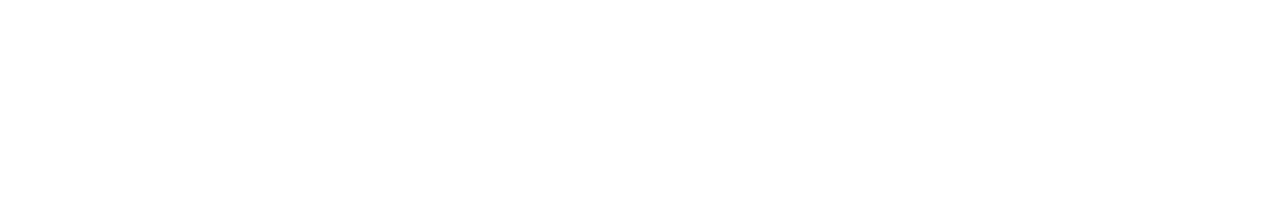
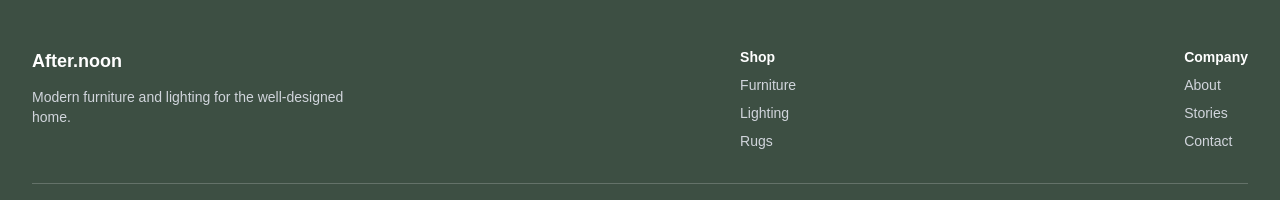
Before and after one commit to JJH090501/NextJS_Study, a Next.js app: page / in a window 1280 px wide. Shown: the part 752-952 px from the top of the page. Before the commit the page ends 800 px from the top, so only its background shows below. Built offline with nearby package versions, Linux system fonts and the light colour scheme.

Commit message:
feat: footer added

```diff
--- a/app/page.tsx
+++ b/app/page.tsx
@@ -76,6 +76,32 @@
           <span>🏷️</span> Sale
         </a>
       </section>
+            {/* Footer */}
+      <footer className="mt-auto bg-[#3d4f43] px-8 py-12 text-sm text-white">
+        <div className="flex flex-wrap justify-between gap-8">
+          <div>
+            <div className="mb-3 text-lg font-semibold">After.noon</div>
+            <p className="max-w-xs text-gray-300">
+              Modern furniture and lighting for the well-designed home.
+            </p>
+          </div>
+          <div className="flex flex-col gap-2">
+            <span className="font-semibold">Shop</span>
+            <a href="#" className="text-gray-300 hover:text-white">Furniture</a>
+            <a href="#" className="text-gray-300 hover:text-white">Lighting</a>
+            <a href="#" className="text-gray-300 hover:text-white">Rugs</a>
+          </div>
+          <div className="flex flex-col gap-2">
+            <span className="font-semibold">Company</span>
+            <a href="#" className="text-gray-300 hover:text-white">About</a>
+            <a href="#" className="text-gray-300 hover:text-white">Stories</a>
+            <a href="#" className="text-gray-300 hover:text-white">Contact</a>
+          </div>
+        </div>
+        <div className="mt-8 border-t border-white/20 pt-6 text-gray-400">
+          © 2026 After.noon. All rights reserved.
+        </div>
+      </footer>
     </div>
   );
 }
```
